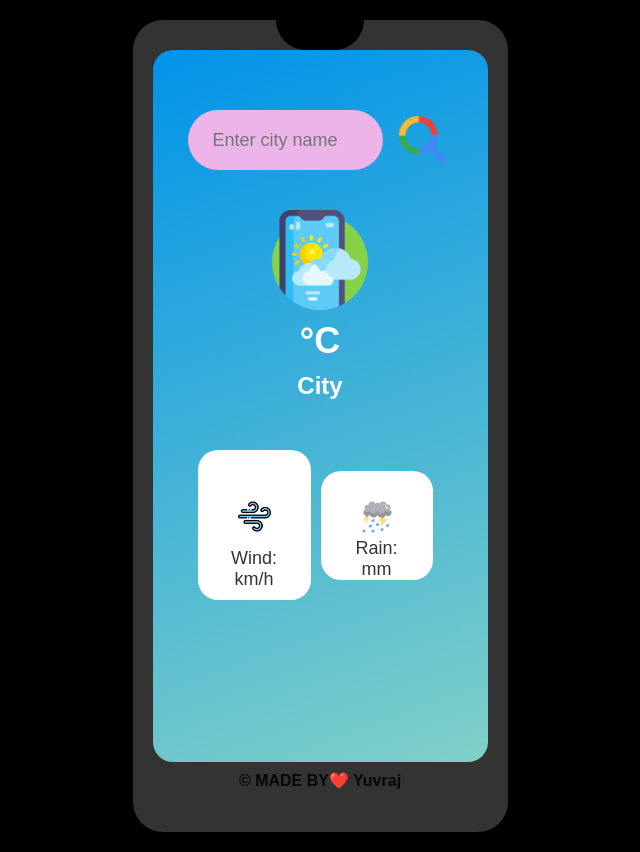
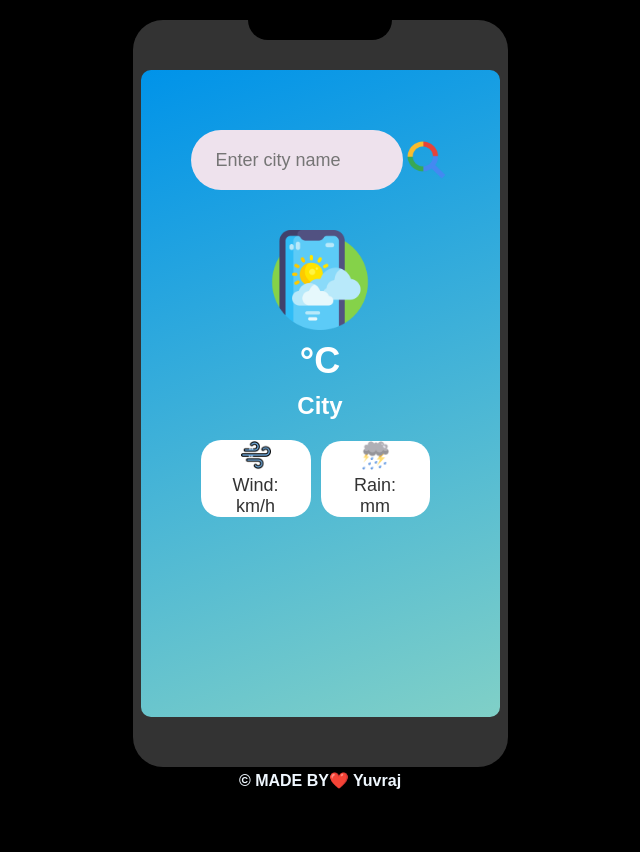
Before and after one commit to yuvi007yuvi/weather-app, a plain HTML site: page index.html in a window 1280 px wide. Shown: the whole page, without its empty margins (320-960 px from the left). After the commit the page ends 800 px from the top, so only its background shows below. Drawn offline with Linux system fonts and the light colour scheme.

Commit message:
Update styles.css

```diff
--- a/styles.css
+++ b/styles.css
@@ -1,3 +1,4 @@
+ /* Base styles */
  * {
      margin: 0;
      padding: 0;
@@ -12,50 +13,48 @@ body {
  }
 
  .iphone-x {
-    width: 375px;
-    max-width: 100%;
-    height: 812px;
+     max-width: 375px;
+     margin: 20px auto;
+     padding: 0px 8px 50px;
+     border-radius: 30px;
      background: #333;
-    border-radius: 30px;
      position: relative;
-    margin: 20px auto;
  }
 
+
  .notch {
-    width: 88px;
-    height: 30px;
+     width: 40%;
+     /* Set the width as a percentage of the viewport width */
+     height: 20px;
      background: #000;
-    position: absolute;
-    top: 0;
-    left: 50%;
-    transform: translateX(-50%);
+     margin: 0 auto;
      border-radius: 0 0 30px 30px;
  }
+
+
 
  .card {
      background: linear-gradient(160deg, #0093E9 0%, #80D0C7 100%);
      color: #fff;
-    border-radius: 20px;
-    padding: 40px 35px;
+     border-radius: 10px;
+     padding: 40px 50px 200px;
      text-align: center;
-    position: absolute;
-    top: 30px;
-    left: 20px;
-    right: 20px;
-    bottom: 70px;
+     margin-top: 30px;
+     position: relative;
+
  }
 
  .search {
-    display: grid;
-    grid-template-columns: 1fr auto;
-    gap: 10px;
+     display: flex;
+     justify-content: space-between;
+     align-items: center;
      margin: 20px 0;
  }
 
  input {
      border: 0;
      outline: 0;
-    background: #ecb4e8;
+     background: #eee2ed;
      color: #555;
      height: 60px;
      border-radius: 30px;
@@ -77,15 +76,7 @@ button {
      align-items: center;
  }
 
-/* Smooth transition for button */
-button {
-    transition: background-color 0.3s;
-}
-
-button:hover {
-    background-color: #a9ffdc;
-}
-
+ /* Weather section */
  .weather {
      display: flex;
      flex-direction: column;
@@ -116,47 +107,34 @@ button:hover {
      padding: 0 10px;
  }
 
-.wind {
-    background: #fff;
-    padding: 10px 20px;
-    border-radius: 20px;
-    font-size: 18px;
-}
-
+ .wind,
  .rainmeter {
      background: #fff;
      padding: 0px 20px;
      border-radius: 20px;
      font-size: 18px;
-}
-
-.wind,
-.rainmeter {
      max-width: 100%;
      max-height: 10%;
      margin-right: 10px;
-    margin-top: 30px;
+
+     ;
  }
-
 
  footer {
      position: absolute;
      bottom: 10px;
      text-align: center;
-    color: rgb(6, 7, 8);
+     color: aliceblue;
      width: 100%;
  }
 
  @media (max-width: 375px) {
      .iphone-x {
          width: 100%;
-        height: auto;
-        border-radius: 0;
+         border-radius: 10px;
      }
 
-    .notch {
-        display: none;
-    }
+
 
      input {
          font-size: 16px;
```
Lines whose indentation alone changed are shown as unchanged.
